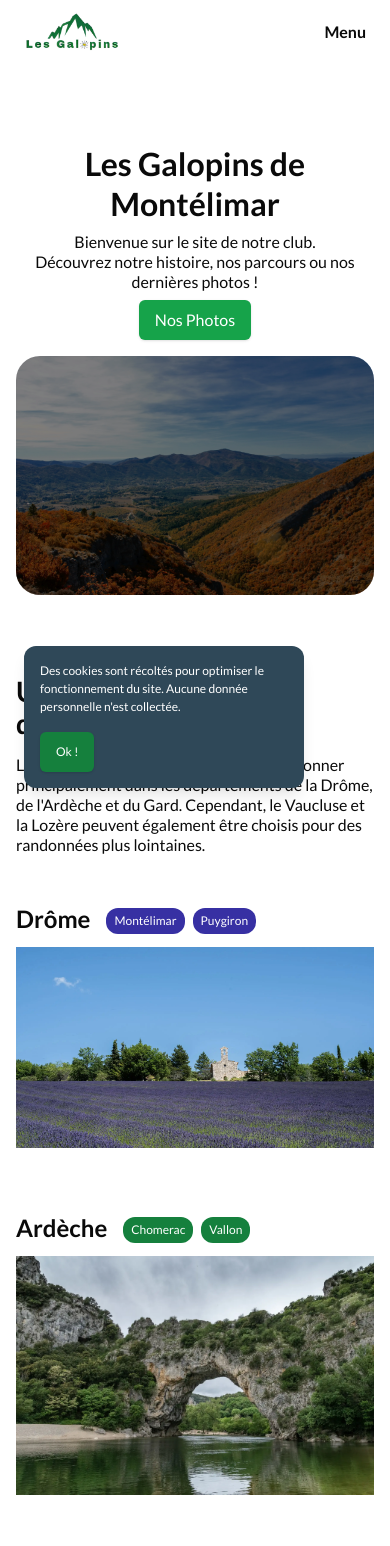
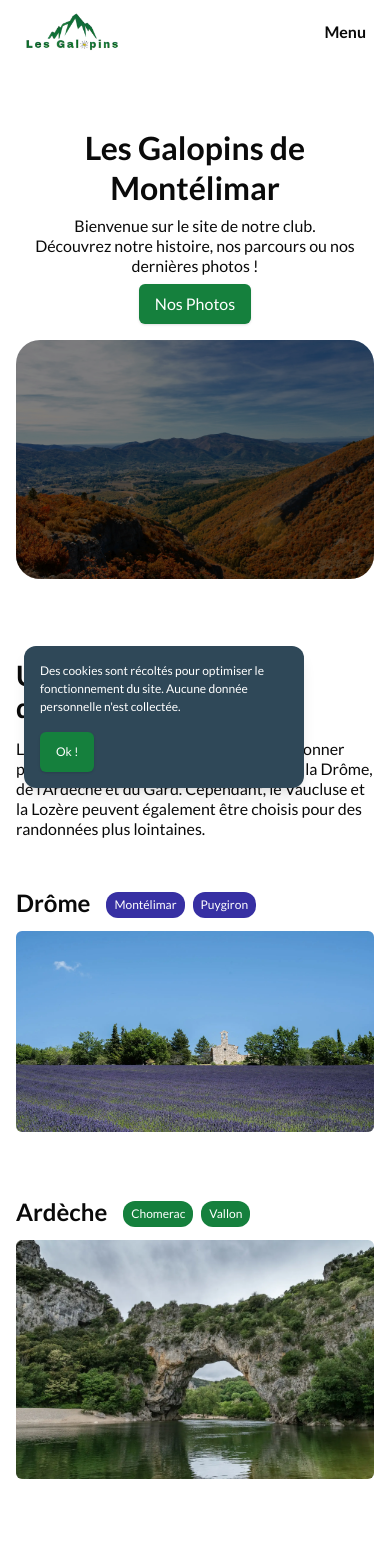
Before and after one commit to SebastienLaurentt/Galopins-Next-V2, a Next.js app: page / in a window 390 px wide. Shown: the top 1546 px of the page. Built offline with nearby package versions, Linux system fonts and the light colour scheme.

Commit message:
update hero design

```diff
--- a/app/page.tsx
+++ b/app/page.tsx
@@ -37,14 +37,14 @@ export default function Home() {
         </div>
       </SectionBg> */}
       <Section>
-        <div className="mx-auto mb-4 mt-20 max-w-[340px] space-y-2 text-center md:max-w-[460px] lg:mb-4 lg:mt-32 lg:max-w-[680px] lg:space-y-4 xl:mt-20">
+        <div className="mx-auto mb-4 mt-16 max-w-[340px] space-y-2 text-center md:max-w-[570px] lg:mb-4 lg:mt-32 lg:max-w-[680px] lg:space-y-4 xl:mt-20">
           <h1> Les Galopins de Montélimar </h1>
           <p className="text-sm leading-5 md:text-md md:leading-6 lg:text-lg lg:leading-8">
             Bienvenue sur le site de notre club.
             <br />
             Découvrez notre histoire, nos parcours ou nos dernières photos !
           </p>
-          <Button asChild className="bg-green-600 text-white">
+          <Button asChild className="bg-green-700 text-white">
             <Link href="/photos">
             Nos Photos
             </Link>
--- a/components/Card/AreaCard/AreaCard.tsx
+++ b/components/Card/AreaCard/AreaCard.tsx
@@ -35,7 +35,7 @@ const AreaCard = ({
           </div>
         </div>
         <div className="">
-          <Image src={src} alt={alt} placeholder="blur" />
+          <Image src={src} alt={alt} placeholder="blur" className="rounded-md" />
         </div>
 
         <p className="text-sm md:text-sm">{areaDescription}</p>
--- a/src/features/layout/Header/BurgerMenu.tsx
+++ b/src/features/layout/Header/BurgerMenu.tsx
@@ -30,7 +30,7 @@ export default function BurgerMenu({ isOpen, setIsOpen }: BurgerMenuProps) {
     <>
       {/* Open BurgerMenu */}
       <button
-        className="font-bold"
+        className="font-bold md:text-md"
         onClick={() => setIsOpen(true)}
         aria-label="Ouvrir le menu mobile"
       >
```
